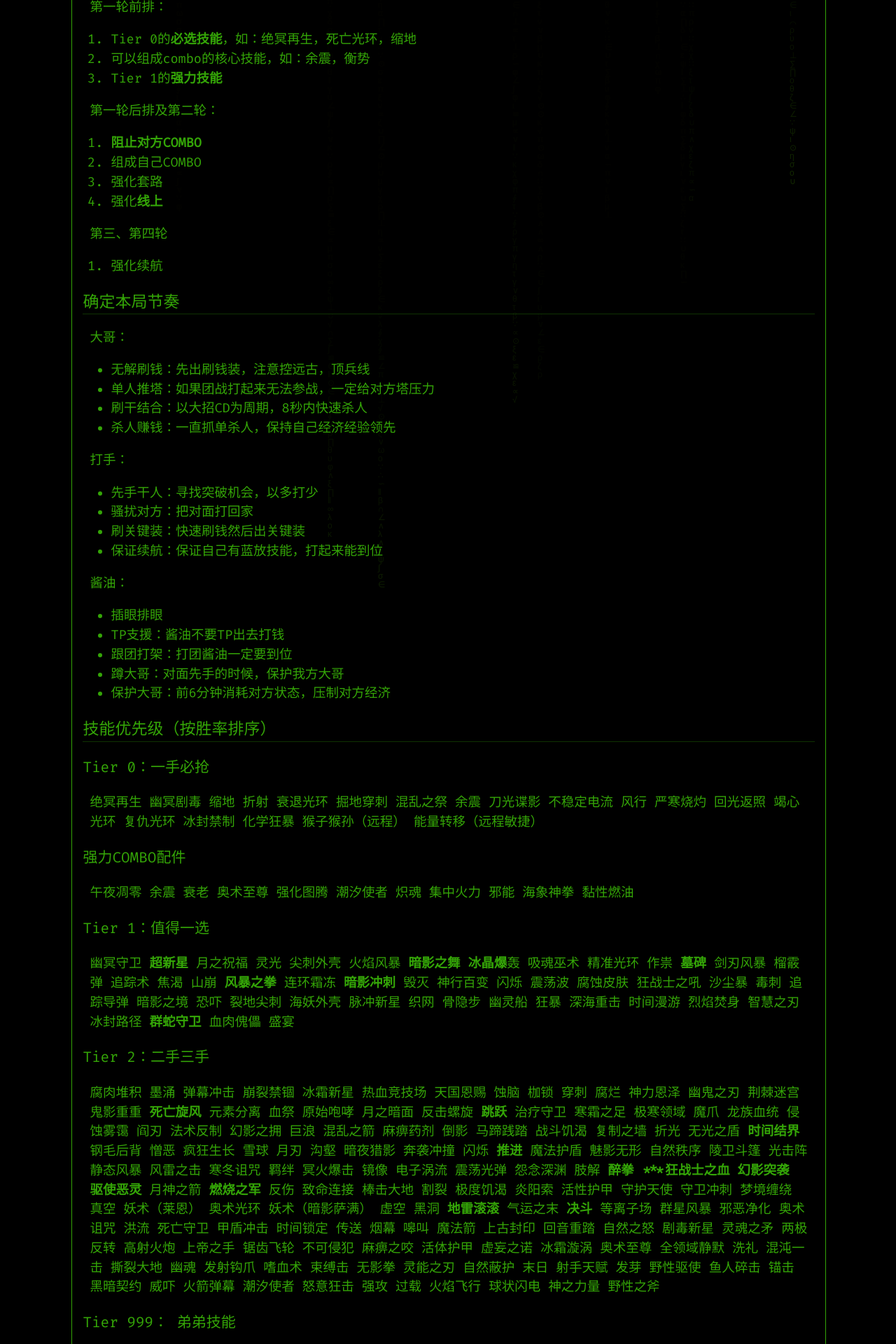
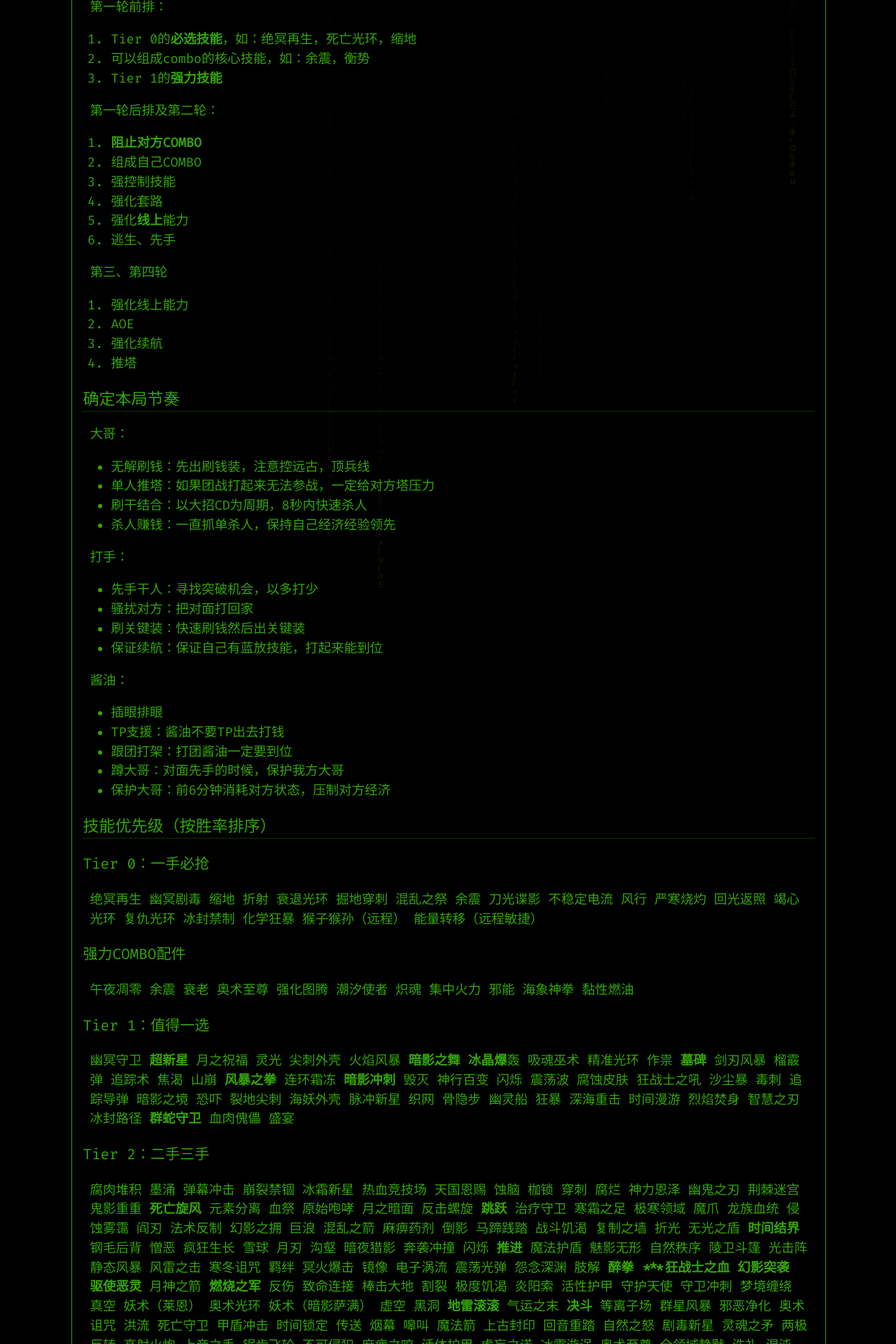
Before and after one commit to akiritsu/bcqlr-old, a Jekyll site: the page built from _posts/2019-7-11-dojnxzgl.md, in a window 1280 px wide. Shown: the part 1845-3765 px from the top of the page at 70% size. Built offline with Jekyll 4.4.1, drawn with Linux system fonts in a browser that asks for light colours; some of the changed text lies outside the part shown.

Commit message:
daily sync

```diff
--- a/_posts/2019-7-11-dojnxzgl.md
+++ b/_posts/2019-7-11-dojnxzgl.md
@@ -70,11 +70,16 @@ author: 骑鹿人
 第一轮后排及第二轮：
 1. **阻止对方COMBO**
 1. 组成自己COMBO
-2. 强化套路
-3. 强化**线上**
+2. 强控制技能
+3. 强化套路
+4. 强化**线上**能力
+5. 逃生、先手
 
 第三、第四轮
-4. 强化续航
+1. 强化线上能力
+2. AOE
+3. 强化续航
+4. 推塔
 
 ## 确定本局节奏
 
```
